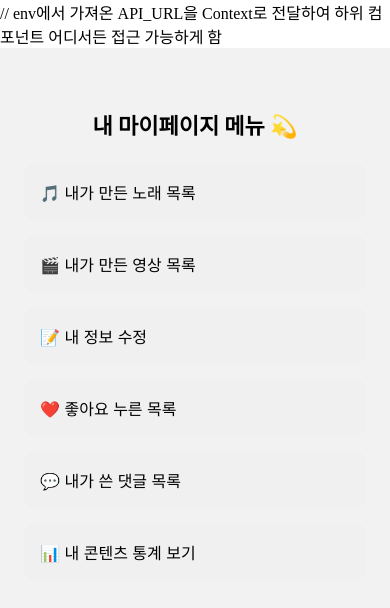
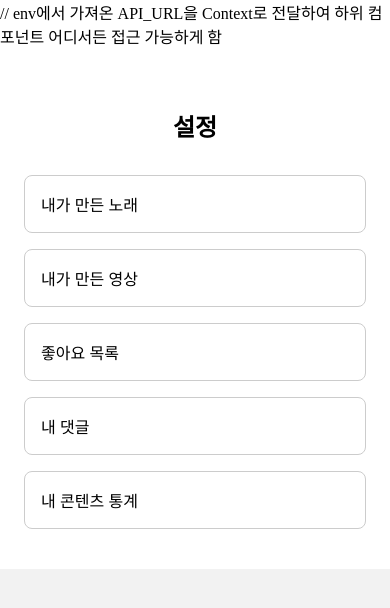
Before and after one commit to yanghaemi/capstoneDesign_HEJZ, a React Native app in the folder HEJZ_front/: screen /MyPageOptions in a window 390 px wide. Shown: the top 608 px of the page. Built offline with nearby package versions, Linux system fonts and the light colour scheme.

Commit message:
feat: 피드, 선택화면 추가 및 수정

```diff
--- a/HEJZ_front/src/screens/Community/MypageOptionScreen.tsx
+++ b/HEJZ_front/src/screens/Community/MypageOptionScreen.tsx
@@ -4,31 +4,27 @@ import { View, Text, TouchableOpacity, StyleSheet, ScrollView } from 'react-nati
 const MyPageOptionsScreen = ({ navigation }: any) => {
   return (
     <ScrollView contentContainerStyle={styles.container}>
-      <Text style={styles.header}>내 마이페이지 메뉴 💫</Text>
+      <Text style={styles.header}>설정</Text>
 
       <TouchableOpacity style={styles.button} onPress={() => navigation.navigate('MySongs')}>
-        <Text style={styles.buttonText}>🎵 내가 만든 노래 목록</Text>
+        <Text style={styles.buttonText}>내가 만든 노래</Text>
       </TouchableOpacity>
 
       <TouchableOpacity style={styles.button} onPress={() => navigation.navigate('MyVideos')}>
-        <Text style={styles.buttonText}>🎬 내가 만든 영상 목록</Text>
+        <Text style={styles.buttonText}>내가 만든 영상</Text>
       </TouchableOpacity>
 
-      <TouchableOpacity style={styles.button} onPress={() => navigation.navigate('EditProfile')}>
-        <Text style={styles.buttonText}>📝 내 정보 수정</Text>
+      <TouchableOpacity style={styles.button} onPress={() => navigation.navigate('Liked')}>
+        <Text style={styles.buttonText}>좋아요 목록</Text>
+      </TouchableOpacity>
+      <TouchableOpacity style={styles.button} onPress={() => navigation.navigate('comments')}>
+        <Text style={styles.buttonText}>내 댓글</Text>
       </TouchableOpacity>
 
-      <TouchableOpacity style={styles.button} onPress={() => navigation.navigate('Likes')}>
-        <Text style={styles.buttonText}>❤️ 좋아요 누른 목록</Text>
+      <TouchableOpacity style={styles.button} onPress={() => navigation.navigate('States')}>
+        <Text style={styles.buttonText}>내 콘텐츠 통계</Text>
       </TouchableOpacity>
 
-      <TouchableOpacity style={styles.button} onPress={() => navigation.navigate('MyComments')}>
-        <Text style={styles.buttonText}>💬 내가 쓴 댓글 목록</Text>
-      </TouchableOpacity>
-
-      <TouchableOpacity style={styles.button} onPress={() => navigation.navigate('Stats')}>
-        <Text style={styles.buttonText}>📊 내 콘텐츠 통계 보기</Text>
-      </TouchableOpacity>
     </ScrollView>
   );
 };
@@ -36,8 +32,29 @@ const MyPageOptionsScreen = ({ navigation }: any) => {
 export default MyPageOptionsScreen;
 
 const styles = StyleSheet.create({
-  container: { padding: 24, paddingTop: 60 },
-  header: { fontSize: 22, fontWeight: 'bold', marginBottom: 24, textAlign: 'center' },
-  button: { backgroundColor: '#f0f0f0', padding: 16, borderRadius: 10, marginBottom: 16 },
-  buttonText: { fontSize: 16 },
+  container: {
+    padding: 24,
+    paddingTop: 60,
+    backgroundColor: '#fff',
+  },
+  header: {
+    fontSize: 24,
+    fontWeight: '700',
+    textAlign: 'center',
+    marginBottom: 32,
+    color: '#000',
+  },
+  button: {
+    backgroundColor: '#fff',
+    borderWidth: 1,
+    borderColor: '#ccc',
+    padding: 16,
+    borderRadius: 8,
+    marginBottom: 16,
+  },
+  buttonText: {
+    fontSize: 16,
+    color: '#000',
+    fontWeight: '500',
+  },
 });
```
Also changed, not shown: HEJZ_front/src/context/UserContext.tsx (added, +34 -0 lines), HEJZ_front/src/screens/Community/EditProfileScreen.tsx (added), HEJZ_front/src/screens/Community/LikedScreen.tsx (added), HEJZ_front/src/screens/SelectScreen.tsx (added).
